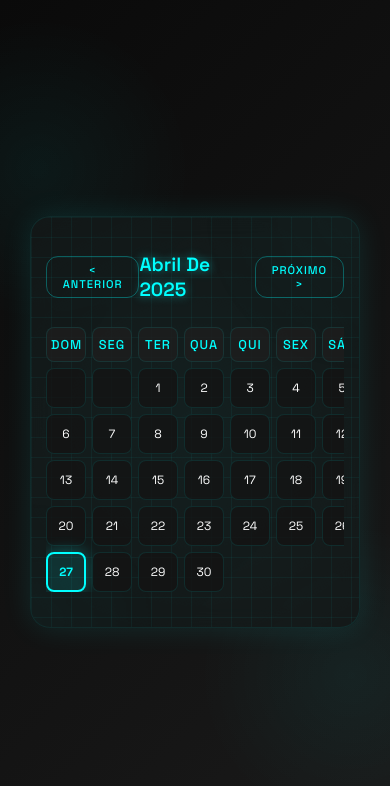
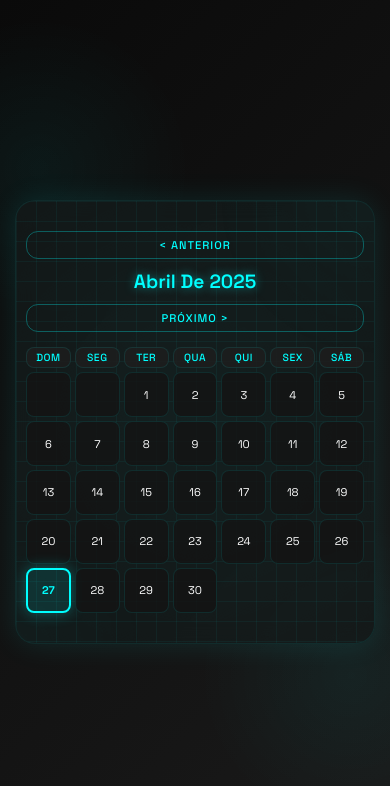
Before and after one commit to marcialps/meucalendario, a plain HTML site: page index.html in a window 390 px wide. Drawn offline with Linux system fonts and the light colour scheme.

Commit message:
new
de novo

```diff
--- a/index.html
+++ b/index.html
@@ -15,7 +15,7 @@
 
         body {
             background-color: #0a0a0a;
-            padding: 20px;
+            padding: 10px;
             color: #ffffff;
             min-height: 100vh;
             display: flex;
@@ -40,12 +40,13 @@
         }
 
         .container {
-            max-width: 900px;
+            max-width: 100%;
+            width: 100%;
             margin: 0 auto;
             background-color: rgba(20, 20, 20, 0.8);
             border-radius: 20px;
             box-shadow: 0 0 30px rgba(0, 255, 255, 0.1);
-            padding: 30px;
+            padding: 15px;
             position: relative;
             overflow: hidden;
             backdrop-filter: blur(10px);
@@ -71,35 +72,47 @@
         .calendar {
             display: grid;
             grid-template-columns: repeat(7, 1fr);
-            gap: 6px;
+            gap: 4px;
             margin-bottom: 20px;
             position: relative;
             z-index: 1;
             width: 100%;
-            overflow-x: auto;
         }
 
         .calendar-header {
             display: flex;
             justify-content: space-between;
             align-items: center;
-            margin-bottom: 25px;
+            margin-bottom: 15px;
             position: relative;
             z-index: 1;
+            flex-wrap: wrap;
+            gap: 10px;
+        }
+
+        .calendar-header h2 {
+            font-size: 1.2em;
+            font-weight: 600;
+            text-transform: capitalize;
+            color: #00ffff;
+            text-shadow: 0 0 10px rgba(0, 255, 255, 0.5);
+            flex: 1;
+            text-align: center;
         }
 
         .calendar-header button {
             background: transparent;
             color: #00ffff;
             border: 1px solid rgba(0, 255, 255, 0.3);
-            padding: 8px 16px;
+            padding: 6px 12px;
             border-radius: 12px;
             cursor: pointer;
             transition: all 0.3s;
             font-weight: 500;
             text-transform: uppercase;
-            font-size: 0.8em;
+            font-size: 0.7em;
             letter-spacing: 1px;
+            white-space: nowrap;
         }
 
         .calendar-header button:hover {
@@ -108,43 +121,37 @@
             box-shadow: 0 0 15px rgba(0, 255, 255, 0.2);
         }
 
-        .calendar-header h2 {
-            font-size: 1.5em;
-            font-weight: 600;
-            text-transform: capitalize;
-            color: #00ffff;
-            text-shadow: 0 0 10px rgba(0, 255, 255, 0.5);
-        }
-
         .weekday {
             text-align: center;
             font-weight: 500;
-            padding: 8px 4px;
+            padding: 4px 2px;
             background-color: rgba(30, 30, 30, 0.8);
             border-radius: 8px;
             color: #00ffff;
-            font-size: 0.8em;
+            font-size: 0.7em;
             text-transform: uppercase;
-            letter-spacing: 1px;
+            letter-spacing: 0.5px;
             border: 1px solid rgba(0, 255, 255, 0.1);
-            min-width: 40px;
+            min-width: 0;
             white-space: nowrap;
+            overflow: hidden;
+            text-overflow: ellipsis;
         }
 
         .day {
             aspect-ratio: 1;
-            padding: 5px;
+            padding: 2px;
             border: 1px solid rgba(0, 255, 255, 0.1);
             border-radius: 8px;
             cursor: pointer;
             transition: all 0.3s;
             position: relative;
-            font-size: 0.85em;
+            font-size: 0.75em;
             display: flex;
             flex-direction: column;
             align-items: center;
             justify-content: center;
-            min-height: 45px;
+            min-height: 35px;
             background-color: rgba(20, 20, 20, 0.8);
             color: #ffffff;
         }
@@ -297,7 +304,7 @@
 
         .event-item {
             background: rgba(30, 30, 30, 0.8);
-            padding: 15px;
+            padding: 12px;
             border-radius: 8px;
             margin-bottom: 10px;
             display: flex;
@@ -305,6 +312,8 @@
             align-items: center;
             transition: all 0.3s;
             border: 1px solid rgba(0, 255, 255, 0.1);
+            flex-wrap: wrap;
+            gap: 10px;
         }
 
         .event-item:hover {
@@ -314,7 +323,8 @@
         }
 
         .event-info {
-            flex-grow: 1;
+            flex: 1;
+            min-width: 200px;
         }
 
         .event-title {
@@ -337,12 +347,12 @@
             background: transparent;
             color: #ff3366;
             border: 1px solid rgba(255, 51, 102, 0.3);
-            padding: 8px 15px;
+            padding: 6px 12px;
             border-radius: 6px;
             cursor: pointer;
-            margin-left: 10px;
             transition: all 0.3s;
             font-weight: 500;
+            white-space: nowrap;
         }
 
         .delete-btn:hover {
@@ -428,32 +438,49 @@
 
         @media (max-width: 600px) {
             .container {
-                padding: 15px;
-                margin: 10px;
+                padding: 10px;
+                margin: 5px;
             }
 
-            .calendar-header h2 {
-                font-size: 1.2em;
+            .calendar-header {
+                flex-direction: column;
+                align-items: stretch;
             }
 
             .calendar-header button {
-                padding: 6px 12px;
-                font-size: 0.7em;
+                width: 100%;
+            }
+
+            .weekday {
+                font-size: 0.65em;
+                padding: 3px 1px;
             }
 
             .day {
-                min-height: 35px;
-                font-size: 0.75em;
+                min-height: 30px;
+                font-size: 0.7em;
             }
 
             .event-item {
                 flex-direction: column;
-                gap: 10px;
+                align-items: stretch;
+            }
+
+            .event-info {
+                min-width: 100%;
             }
 
             .delete-btn {
                 width: 100%;
-                margin-left: 0;
+            }
+
+            .modal-content {
+                width: 95%;
+                padding: 15px;
+            }
+
+            .form-group input {
+                font-size: 16px; /* Prevents zoom on iOS */
             }
         }
     </style>
```
